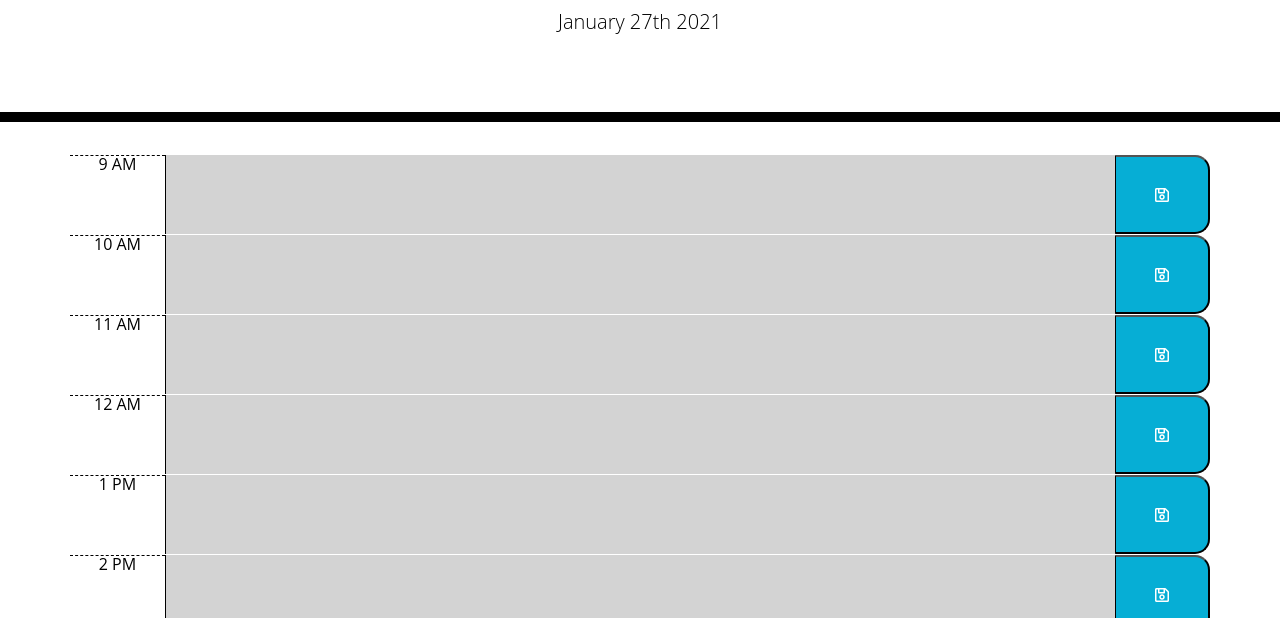
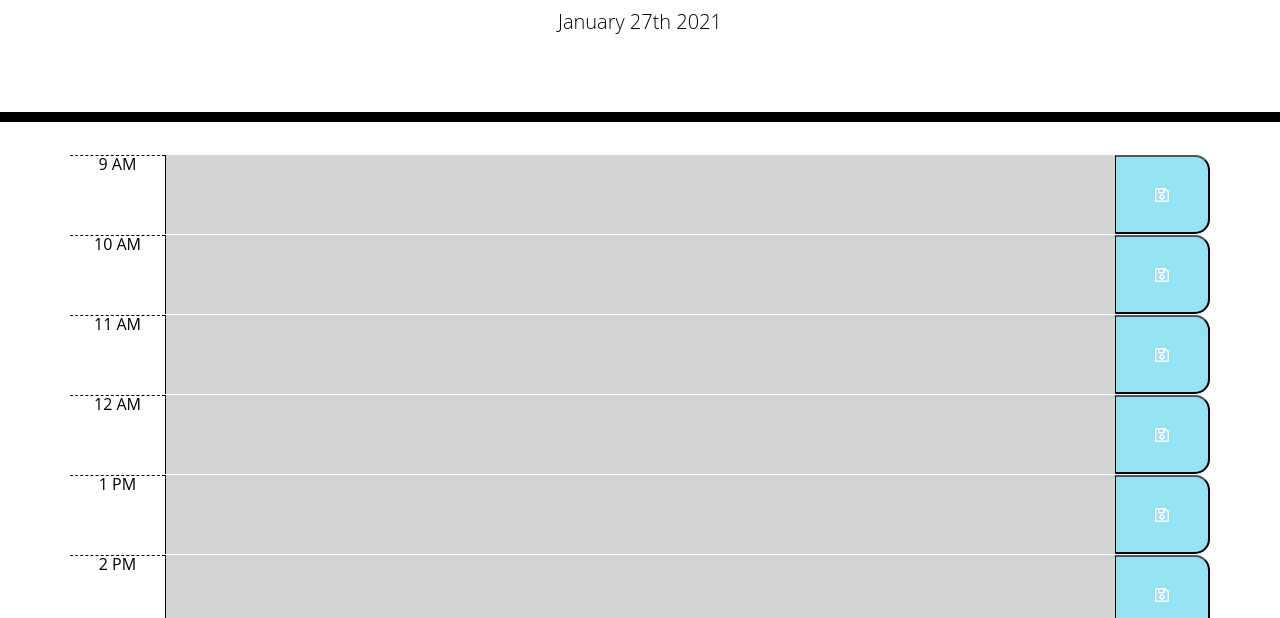
Before and after one commit to AyannaAziz/05-Workday-Scheduler, a plain HTML site: page index.html in a window 1280 px wide. Shown: the part 182-800 px from the top of the page. Drawn offline with nearby package versions, Linux system fonts and the light colour scheme.

Commit message:
readme updated

```diff
--- a/style.css
+++ b/style.css
@@ -64,7 +64,7 @@ textarea{
   border-left: 1px solid black;
   border-top-right-radius: 15px;
   border-bottom-right-radius: 15px;
-  background-color: #06AED5;
+  background-color: #95e2f3;
   color: white;
 }
 
```
Also changed, not shown: dayplanner.png (added), 1 other file.
